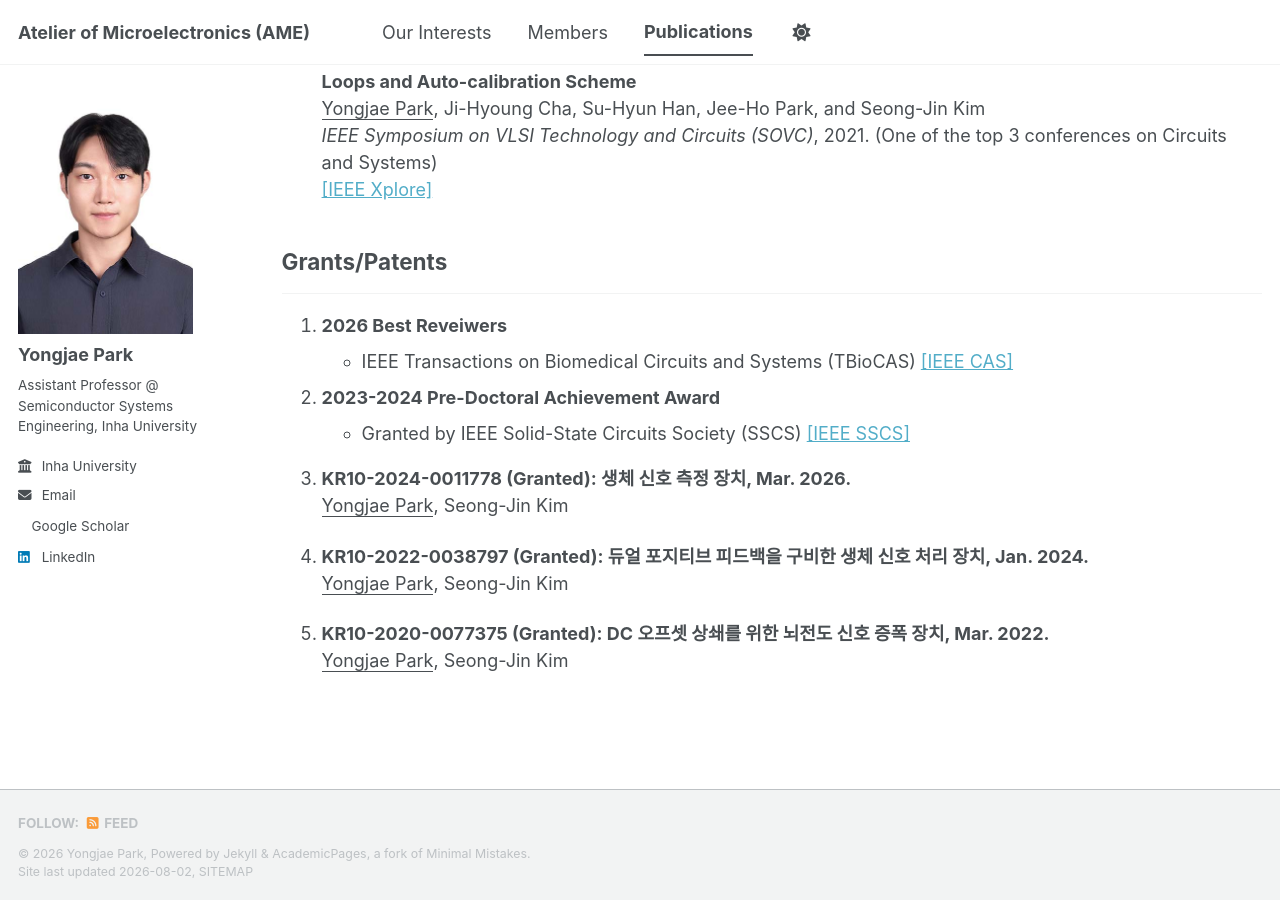
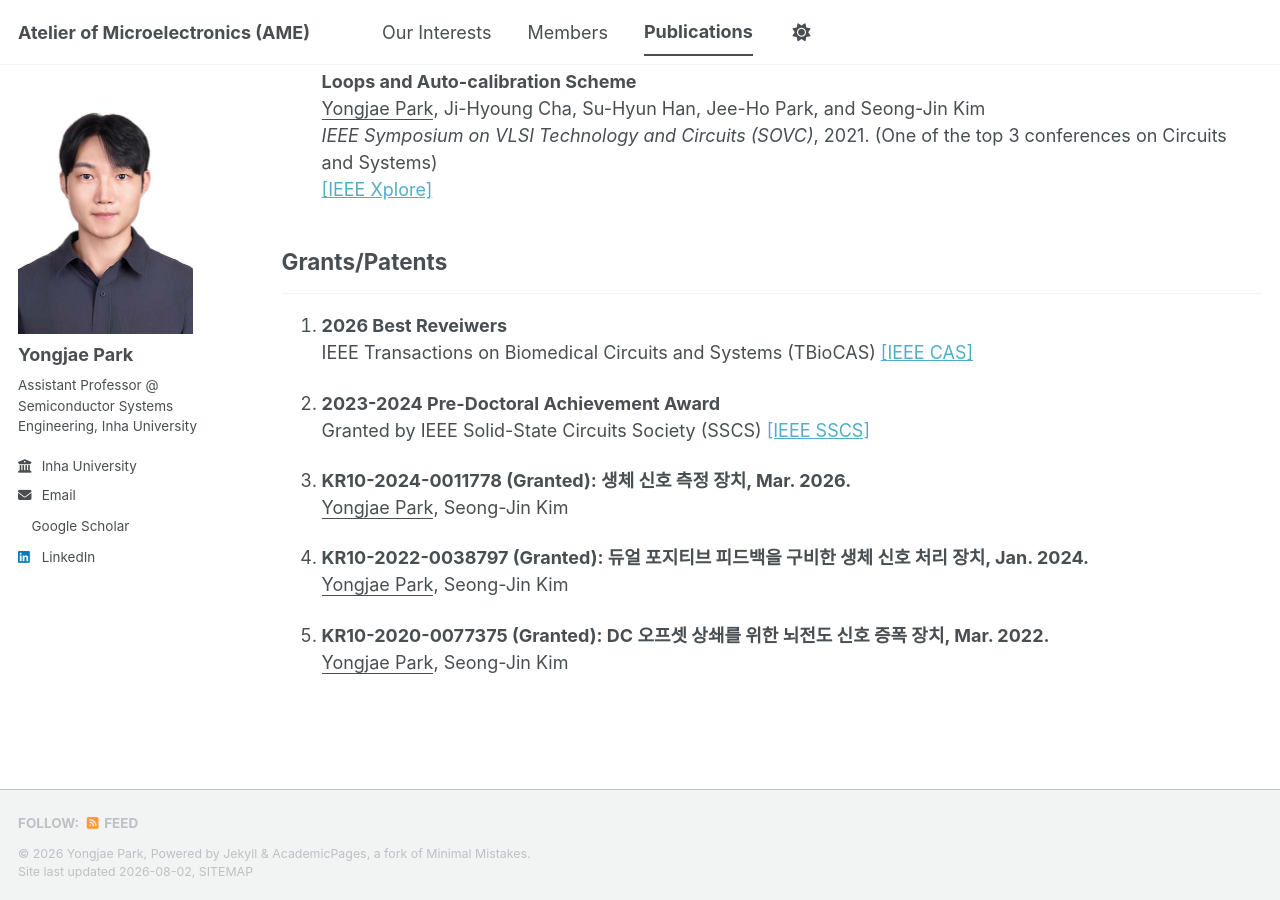
Before and after one commit to yong27park/AME.github.io, a Jekyll site: the page built from _pages/publications.md, in a window 1280 px wide and 900 px high, scrolled down 3454 px. Built offline with Jekyll 4.4.1, drawn with Linux system fonts in a browser that asks for light colours; a style sheet for code colours, icons or effects is not loaded.

```diff
--- a/_pages/publications.md
+++ b/_pages/publications.md
@@ -106,10 +106,10 @@ author_profile: true
 ## Grants/Patents
 ---
 1. **2026 Best Reveiwers** <br>
-- IEEE Transactions on Biomedical Circuits and Systems (TBioCAS) [[IEEE CAS]](https://https://ieee-cas.org/post/news/ieee-cass-announces-2026-publications-best-associate-editor-and-best-reviewer-award)
+IEEE Transactions on Biomedical Circuits and Systems (TBioCAS) [[IEEE CAS]](https://https://ieee-cas.org/post/news/ieee-cass-announces-2026-publications-best-associate-editor-and-best-reviewer-award)
 
 1. **2023-2024 Pre-Doctoral Achievement Award** <br>
-- Granted by IEEE Solid-State Circuits Society (SSCS) [[IEEE SSCS]](https://sscs.ieee.org/membership/awards/predoctoral-achievement-award/)
+Granted by IEEE Solid-State Circuits Society (SSCS) [[IEEE SSCS]](https://sscs.ieee.org/membership/awards/predoctoral-achievement-award/)
 
 1. **KR10-2024-0011778 (Granted): 생체 신호 측정 장치, Mar. 2026.** <br>
  <u>Yongjae Park</u>, Seong-Jin Kim
```
